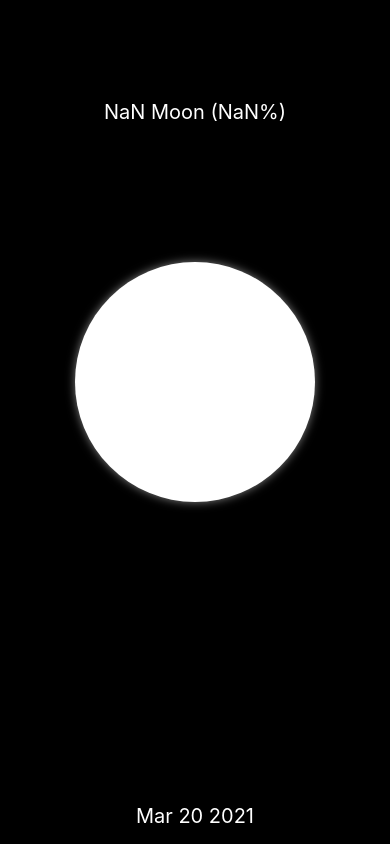
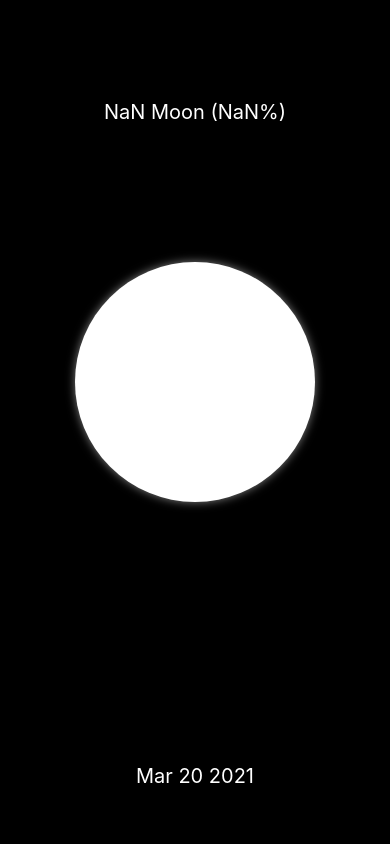
Before and after one commit to kimyoungjin-dev/moonday, a React Native app: screen / in a window 390 px wide. Built offline with nearby package versions, Linux system fonts and the light colour scheme; no server answers.

Commit message:
Modify css design

```diff
--- a/Components/DatePick.js
+++ b/Components/DatePick.js
@@ -5,6 +5,7 @@ import DateTimePicker from "@react-native-community/datetimepicker";
 
 const View = styled.View`
   justify-content: center;
+  padding-bottom: 40px;
 `;
 const DateTimePickerContainer = styled.TouchableOpacity`
   background-color: white;
@@ -37,9 +38,6 @@ const DatePick = ({ time, setTime }) => {
     const currentDate = selectedDate || time;
     setShow(Platform.OS === "ios");
     setTime(currentDate);
-    setTimeout(() => {
-      setShow(false);
-    }, 1000);
   };
 
   return (
```
